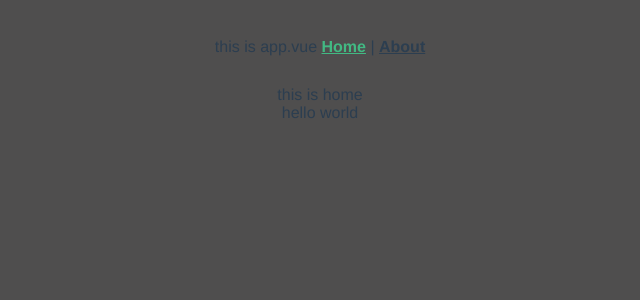
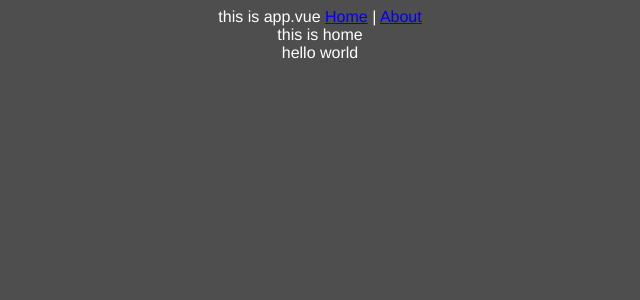
Before and after one commit to asdf-dev/cs2iglClient, a Vue app: page / in a window 1280 px wide. Shown: the top 300 px of the page, without its empty margins (320-960 px from the left). Built offline with nearby package versions, Linux system fonts and the light colour scheme.

Commit message:
refactor: changed title, ico, and minor css

```diff
--- a/public/index.html
+++ b/public/index.html
@@ -1,15 +1,19 @@
 <!DOCTYPE html>
 <html lang="">
   <head>
-    <meta charset="utf-8">
-    <meta http-equiv="X-UA-Compatible" content="IE=edge">
-    <meta name="viewport" content="width=device-width,initial-scale=1.0">
-    <link rel="icon" href="<%= BASE_URL %>favicon.ico">
-    <title><%= htmlWebpackPlugin.options.title %></title>
+    <meta charset="utf-8" />
+    <meta http-equiv="X-UA-Compatible" content="IE=edge" />
+    <meta name="viewport" content="width=device-width,initial-scale=1.0" />
+    <link rel="icon" href="<%= BASE_URL %>favicon.ico" />
+    <title>smokeSocket</title>
   </head>
   <body>
     <noscript>
-      <strong>We're sorry but <%= htmlWebpackPlugin.options.title %> doesn't work properly without JavaScript enabled. Please enable it to continue.</strong>
+      <strong
+        >We're sorry but <%= htmlWebpackPlugin.options.title %> doesn't work
+        properly without JavaScript enabled. Please enable it to
+        continue.</strong
+      >
     </noscript>
     <div id="app"></div>
     <!-- built files will be auto injected -->
--- a/src/App.vue
+++ b/src/App.vue
@@ -13,19 +13,5 @@
   -webkit-font-smoothing: antialiased;
   -moz-osx-font-smoothing: grayscale;
   text-align: center;
-  color: #2c3e50;
-}
-
-nav {
-  padding: 30px;
-}
-
-nav a {
-  font-weight: bold;
-  color: #2c3e50;
-}
-
-nav a.router-link-exact-active {
-  color: #42b983;
 }
 </style>
--- a/src/components/HelloWorld.vue
+++ b/src/components/HelloWorld.vue
@@ -16,22 +16,4 @@
 </script>
 
 <!-- Add "scoped" attribute to limit CSS to this component only -->
-<style scoped>
-h3 {
-  margin: 40px 0 0;
-}
-
-ul {
-  list-style-type: none;
-  padding: 0;
-}
-
-li {
-  display: inline-block;
-  margin: 0 10px;
-}
-
-a {
-  color: #42b983;
-}
-</style>
+<style scoped></style>
--- a/src/global.css
+++ b/src/global.css
@@ -1,3 +1,4 @@
 body {
     background-color: #4f4e4e;
+    color: #ffffff;
   }
```
Also changed, not shown: src/assets/logo.png (deleted), 1 other file (tests, documents, lock files or other folders).
